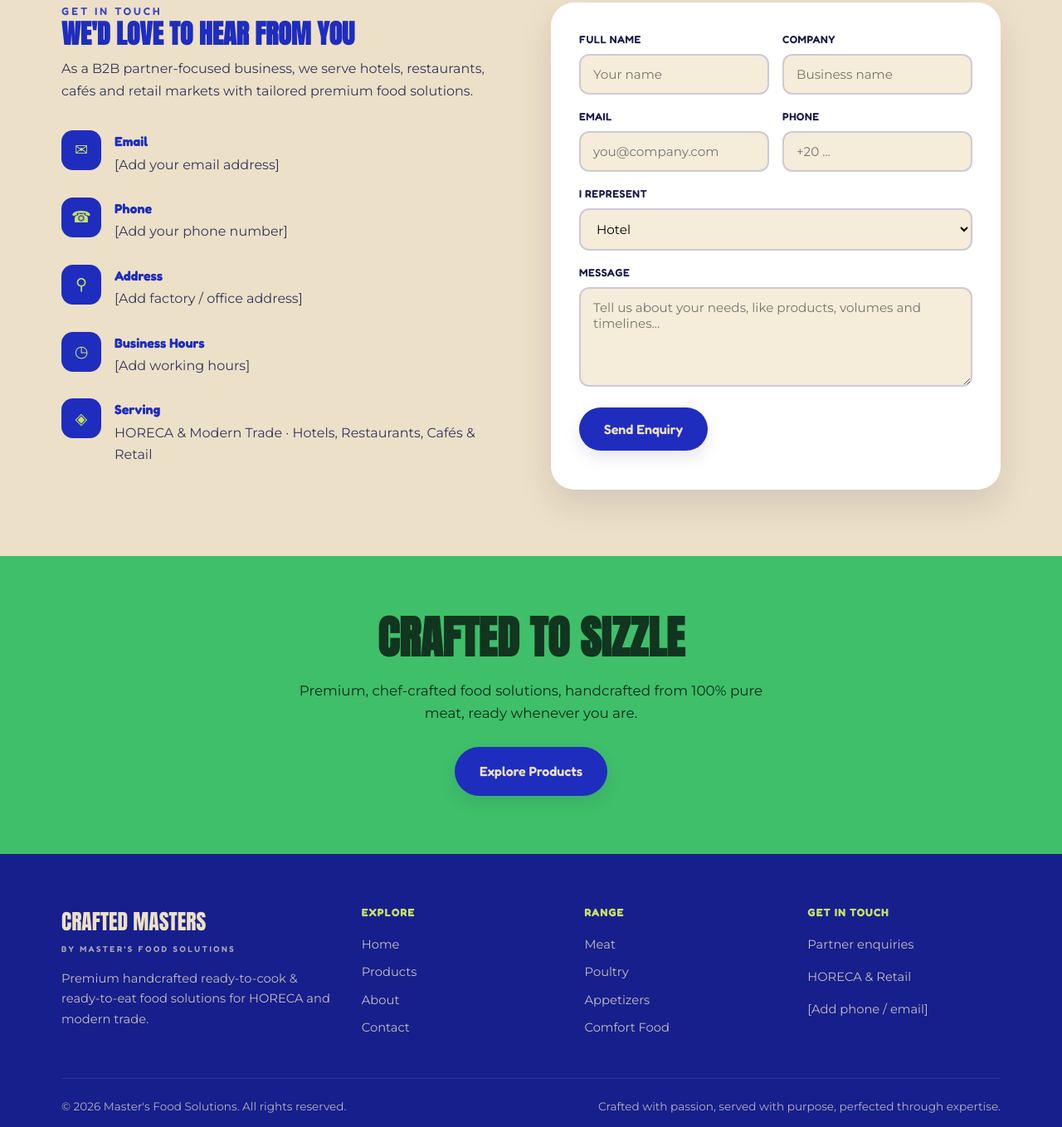
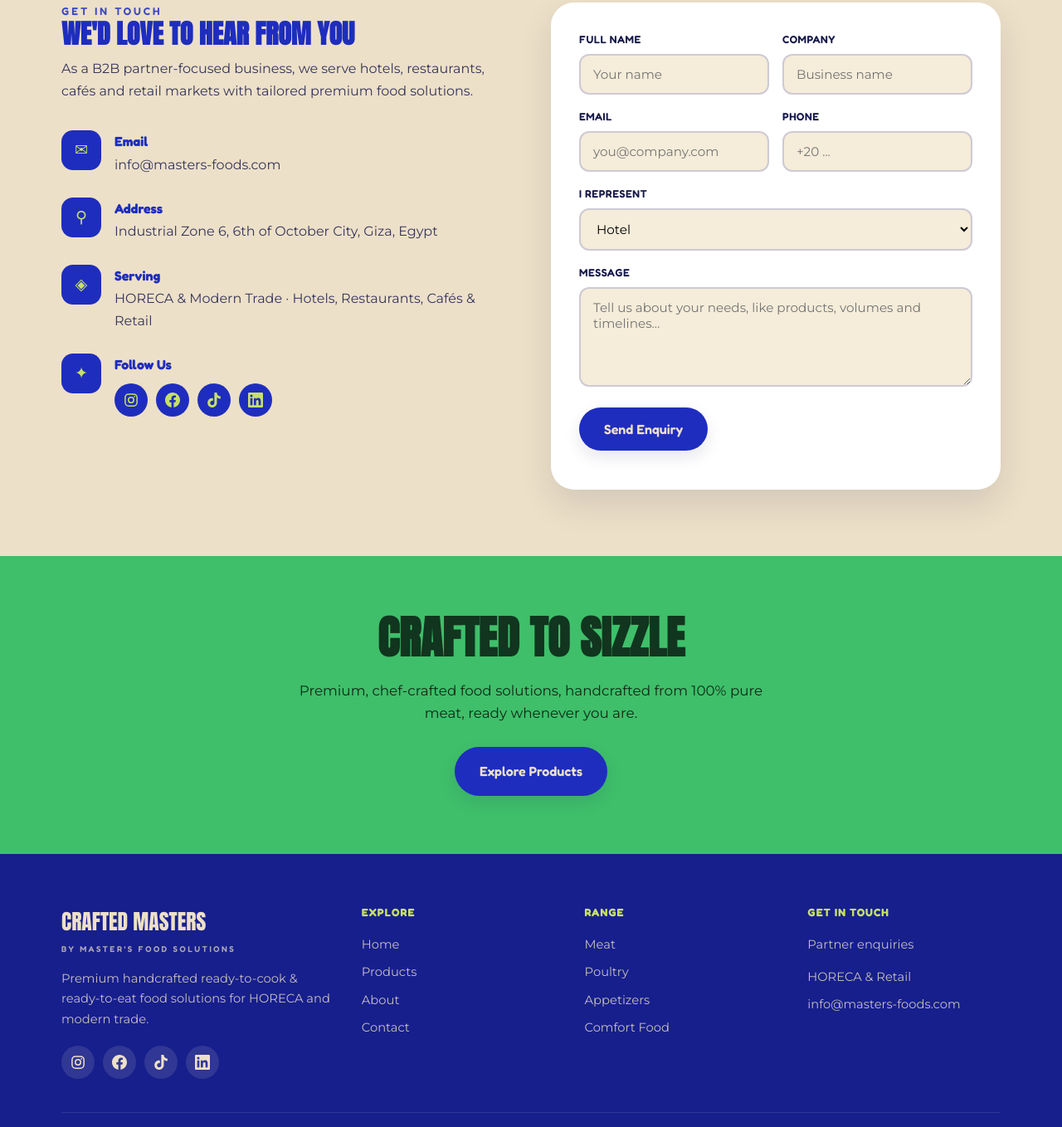
Before and after one commit to johnsamey/crafted-masters-website, a plain HTML site: page contact.html in a window 1280 px wide. Shown: the part 522-1880 px from the top of the page at 83% size. Drawn offline with Linux system fonts and the light colour scheme.

Commit message:
Add email, address and social links to contact page

```diff
--- a/contact.html
+++ b/contact.html
@@ -51,23 +51,26 @@
 
       <div class="info-item">
         <div class="ic">✉</div>
-        <div><h4>Email</h4><p>[Add your email address]</p></div>
-      </div>
-      <div class="info-item">
-        <div class="ic">☎</div>
-        <div><h4>Phone</h4><p>[Add your phone number]</p></div>
+        <div><h4>Email</h4><p><a href="mailto:info@masters-foods.com">info@masters-foods.com</a></p></div>
       </div>
       <div class="info-item">
         <div class="ic">⚲</div>
-        <div><h4>Address</h4><p>[Add factory / office address]</p></div>
-      </div>
-      <div class="info-item">
-        <div class="ic">◷</div>
-        <div><h4>Business Hours</h4><p>[Add working hours]</p></div>
+        <div><h4>Address</h4><p>Industrial Zone 6, 6th of October City, Giza, Egypt</p></div>
       </div>
       <div class="info-item">
         <div class="ic">◈</div>
         <div><h4>Serving</h4><p>HORECA &amp; Modern Trade · Hotels, Restaurants, Cafés &amp; Retail</p></div>
+      </div>
+      <div class="info-item">
+        <div class="ic">✦</div>
+        <div><h4>Follow Us</h4>
+          <div class="social">
+            <a href="https://www.instagram.com/crafted.masters/" target="_blank" rel="noopener" aria-label="Crafted Masters on Instagram" title="Instagram"><svg viewBox="0 0 24 24" fill="none" stroke="currentColor" stroke-width="2" aria-hidden="true"><rect x="2.5" y="2.5" width="19" height="19" rx="5.5"/><circle cx="12" cy="12" r="4.3"/><circle cx="17.6" cy="6.4" r="1.2" fill="currentColor" stroke="none"/></svg></a>
+            <a href="https://www.facebook.com/share/1J4ET8G1GH/" target="_blank" rel="noopener" aria-label="Crafted Masters on Facebook" title="Facebook"><svg viewBox="0 0 24 24" fill="currentColor" aria-hidden="true"><path d="M24 12.073c0-6.627-5.373-12-12-12s-12 5.373-12 12c0 5.99 4.388 10.954 10.125 11.854v-8.385H7.078v-3.47h3.047V9.43c0-3.007 1.792-4.669 4.533-4.669 1.312 0 2.686.235 2.686.235v2.953H15.83c-1.491 0-1.956.925-1.956 1.874v2.25h3.328l-.532 3.47h-2.796v8.385C19.612 23.027 24 18.062 24 12.073z"/></svg></a>
+            <a href="https://www.tiktok.com/@craftedmasters" target="_blank" rel="noopener" aria-label="Crafted Masters on TikTok" title="TikTok"><svg viewBox="0 0 24 24" fill="currentColor" aria-hidden="true"><path d="M12.525.02c1.31-.02 2.61-.01 3.91-.02.08 1.53.63 3.09 1.75 4.17 1.12 1.11 2.7 1.62 4.24 1.79v4.03c-1.44-.05-2.89-.35-4.2-.97-.57-.26-1.1-.59-1.62-.93-.01 2.92.01 5.84-.02 8.75-.08 1.4-.54 2.79-1.35 3.94-1.31 1.92-3.58 3.17-5.91 3.21-1.43.08-2.86-.31-4.08-1.03-2.02-1.19-3.44-3.37-3.65-5.71-.02-.5-.03-1-.01-1.49.18-1.9 1.12-3.72 2.58-4.96 1.66-1.44 3.98-2.13 6.15-1.72.02 1.48-.04 2.96-.04 4.44-.99-.32-2.15-.23-3.02.37-.63.41-1.11 1.04-1.36 1.75-.21.51-.15 1.07-.14 1.61.24 1.64 1.82 3.02 3.5 2.87 1.12-.01 2.19-.66 2.77-1.61.19-.33.4-.67.41-1.06.1-1.79.06-3.57.07-5.36.01-4.03-.01-8.05.02-12.07z"/></svg></a>
+            <a href="https://www.linkedin.com/company/crafted-masters/" target="_blank" rel="noopener" aria-label="Crafted Masters on LinkedIn" title="LinkedIn"><svg viewBox="0 0 24 24" fill="currentColor" aria-hidden="true"><path d="M20.447 20.452h-3.554v-5.569c0-1.328-.027-3.037-1.852-3.037-1.853 0-2.136 1.445-2.136 2.939v5.667H9.351V9h3.414v1.561h.046c.477-.9 1.637-1.85 3.37-1.85 3.601 0 4.267 2.37 4.267 5.455v6.286zM5.337 7.433a2.062 2.062 0 1 1 0-4.125 2.062 2.062 0 0 1 0 4.125zM7.119 20.452H3.555V9h3.564v11.452zM22.225 0H1.771C.792 0 0 .774 0 1.729v20.542C0 23.227.792 24 1.771 24h20.451C23.2 24 24 23.227 24 22.271V1.729C24 .774 23.2 0 22.222 0h.003z"/></svg></a>
+          </div>
+        </div>
       </div>
     </div>
 
@@ -140,6 +143,12 @@
         <div class="brand-main">CRAFTED MASTERS</div>
         <div class="brand-sub">by Master's Food Solutions</div>
         <p>Premium handcrafted ready-to-cook &amp; ready-to-eat food solutions for HORECA and modern trade.</p>
+        <div class="social">
+          <a href="https://www.instagram.com/crafted.masters/" target="_blank" rel="noopener" aria-label="Crafted Masters on Instagram" title="Instagram"><svg viewBox="0 0 24 24" fill="none" stroke="currentColor" stroke-width="2" aria-hidden="true"><rect x="2.5" y="2.5" width="19" height="19" rx="5.5"/><circle cx="12" cy="12" r="4.3"/><circle cx="17.6" cy="6.4" r="1.2" fill="currentColor" stroke="none"/></svg></a>
+          <a href="https://www.facebook.com/share/1J4ET8G1GH/" target="_blank" rel="noopener" aria-label="Crafted Masters on Facebook" title="Facebook"><svg viewBox="0 0 24 24" fill="currentColor" aria-hidden="true"><path d="M24 12.073c0-6.627-5.373-12-12-12s-12 5.373-12 12c0 5.99 4.388 10.954 10.125 11.854v-8.385H7.078v-3.47h3.047V9.43c0-3.007 1.792-4.669 4.533-4.669 1.312 0 2.686.235 2.686.235v2.953H15.83c-1.491 0-1.956.925-1.956 1.874v2.25h3.328l-.532 3.47h-2.796v8.385C19.612 23.027 24 18.062 24 12.073z"/></svg></a>
+          <a href="https://www.tiktok.com/@craftedmasters" target="_blank" rel="noopener" aria-label="Crafted Masters on TikTok" title="TikTok"><svg viewBox="0 0 24 24" fill="currentColor" aria-hidden="true"><path d="M12.525.02c1.31-.02 2.61-.01 3.91-.02.08 1.53.63 3.09 1.75 4.17 1.12 1.11 2.7 1.62 4.24 1.79v4.03c-1.44-.05-2.89-.35-4.2-.97-.57-.26-1.1-.59-1.62-.93-.01 2.92.01 5.84-.02 8.75-.08 1.4-.54 2.79-1.35 3.94-1.31 1.92-3.58 3.17-5.91 3.21-1.43.08-2.86-.31-4.08-1.03-2.02-1.19-3.44-3.37-3.65-5.71-.02-.5-.03-1-.01-1.49.18-1.9 1.12-3.72 2.58-4.96 1.66-1.44 3.98-2.13 6.15-1.72.02 1.48-.04 2.96-.04 4.44-.99-.32-2.15-.23-3.02.37-.63.41-1.11 1.04-1.36 1.75-.21.51-.15 1.07-.14 1.61.24 1.64 1.82 3.02 3.5 2.87 1.12-.01 2.19-.66 2.77-1.61.19-.33.4-.67.41-1.06.1-1.79.06-3.57.07-5.36.01-4.03-.01-8.05.02-12.07z"/></svg></a>
+          <a href="https://www.linkedin.com/company/crafted-masters/" target="_blank" rel="noopener" aria-label="Crafted Masters on LinkedIn" title="LinkedIn"><svg viewBox="0 0 24 24" fill="currentColor" aria-hidden="true"><path d="M20.447 20.452h-3.554v-5.569c0-1.328-.027-3.037-1.852-3.037-1.853 0-2.136 1.445-2.136 2.939v5.667H9.351V9h3.414v1.561h.046c.477-.9 1.637-1.85 3.37-1.85 3.601 0 4.267 2.37 4.267 5.455v6.286zM5.337 7.433a2.062 2.062 0 1 1 0-4.125 2.062 2.062 0 0 1 0 4.125zM7.119 20.452H3.555V9h3.564v11.452zM22.225 0H1.771C.792 0 0 .774 0 1.729v20.542C0 23.227.792 24 1.771 24h20.451C23.2 24 24 23.227 24 22.271V1.729C24 .774 23.2 0 22.222 0h.003z"/></svg></a>
+        </div>
       </div>
       <div>
         <h5>Explore</h5>
@@ -159,7 +168,7 @@
         <h5>Get in touch</h5>
         <a href="contact.html">Partner enquiries</a>
         <p>HORECA &amp; Retail</p>
-        <p>[Add phone / email]</p>
+        <a href="mailto:info@masters-foods.com">info@masters-foods.com</a>
       </div>
     </div>
     <div class="footer-bottom">
```
